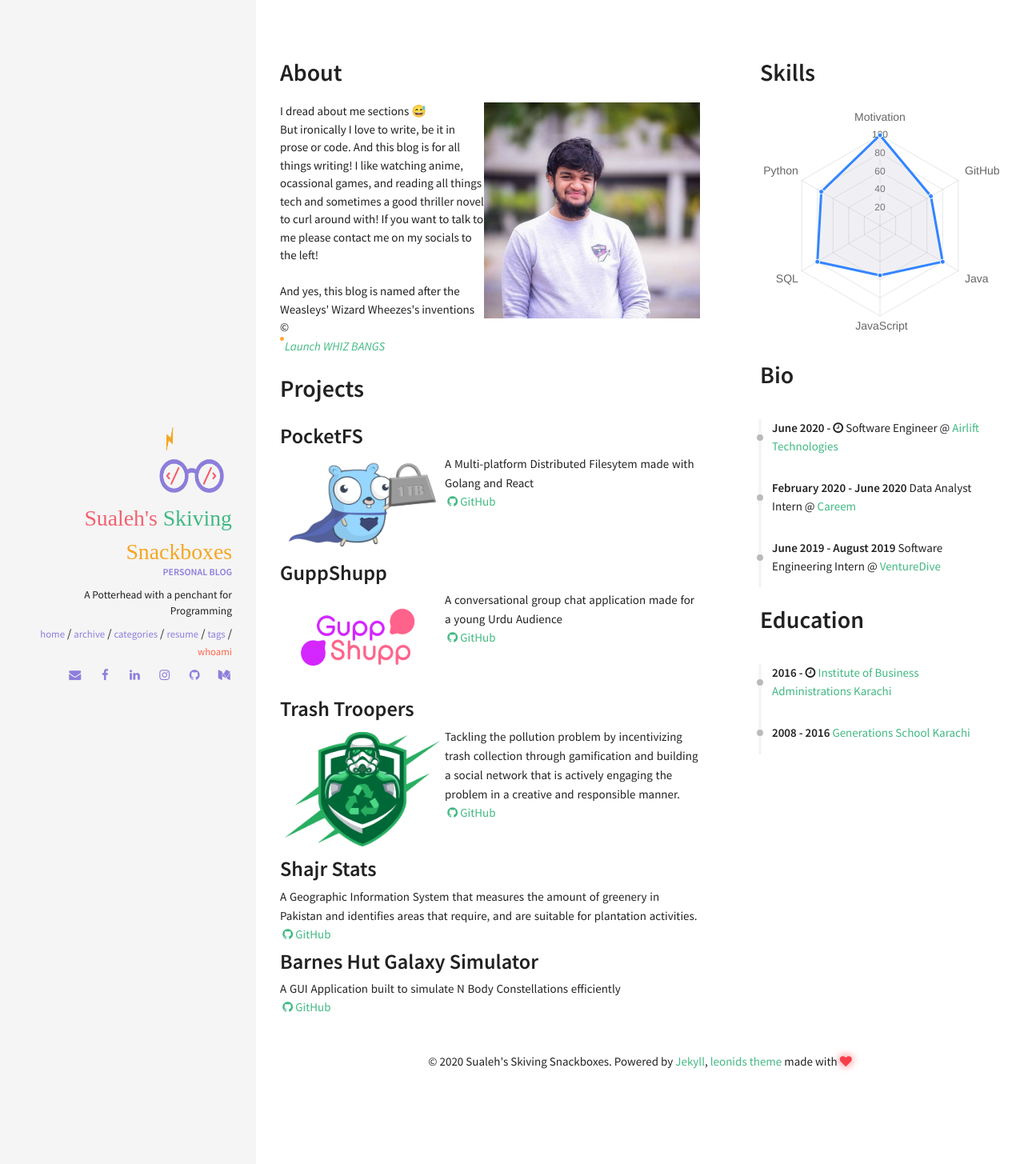
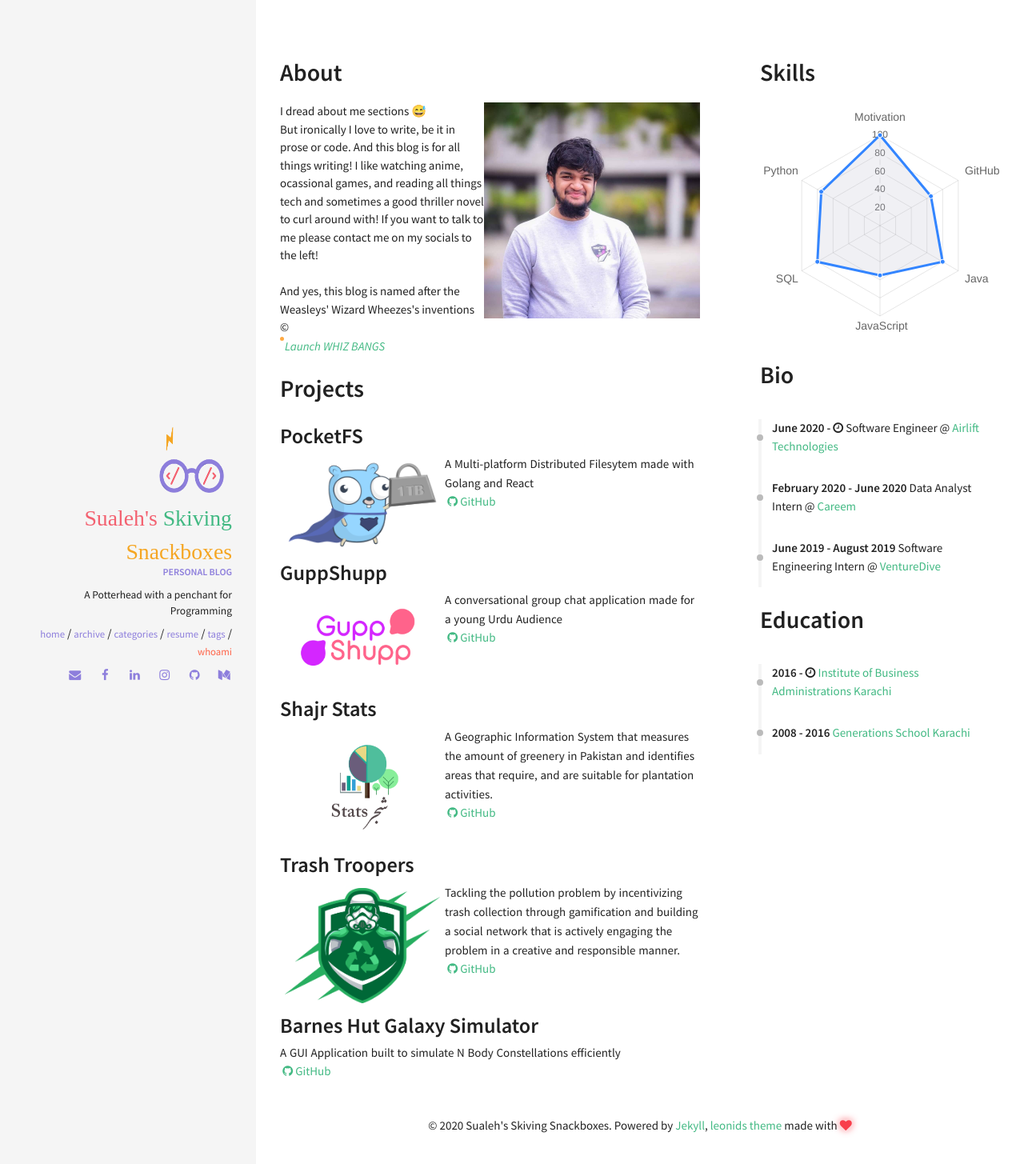
Before and after one commit to smsali97/smsali97.github.io, a Jekyll site: the page built from resume.html, in a window 1280 px wide. Shown: the top 1455 px of the page at 80% size. Built offline with Jekyll 4.4.1, drawn with Linux system fonts in a browser that asks for light colours; nearby versions of some CDN libraries; some web fonts are replaced.

Commit message:
added shajr stats

```diff
--- a/_data/index/projects.yml
+++ b/_data/index/projects.yml
@@ -8,15 +8,16 @@
   image: guppshupp.gif
   github: https://github.com/smsali97/guppshupp-chatapp
 
+- name: Shajr Stats
+  descr: A Geographic Information System that measures the amount of greenery in Pakistan and identifies areas that require, and are suitable for plantation activities.
+  image: shajrstats.png
+  github: https://github.com/smsali97/shajrstats
+
 - name: Trash Troopers
   descr: Tackling the pollution problem by incentivizing trash collection through gamification and building a social network that is actively engaging the problem in a creative and responsible manner.
   image: trashtroopers.png
   github: https://github.com/ssaz96/trash_troopers
 
-- name: Shajr Stats
-  descr: A Geographic Information System that measures the amount of greenery in Pakistan and identifies areas that require, and are suitable for plantation activities.
-  github: https://github.com/smsali97/shajrstats
-
 - name: Barnes Hut Galaxy Simulator
   descr: A GUI Application built to simulate N Body Constellations efficiently
   github: https://github.com/smsali97/nbody-simulation
```
